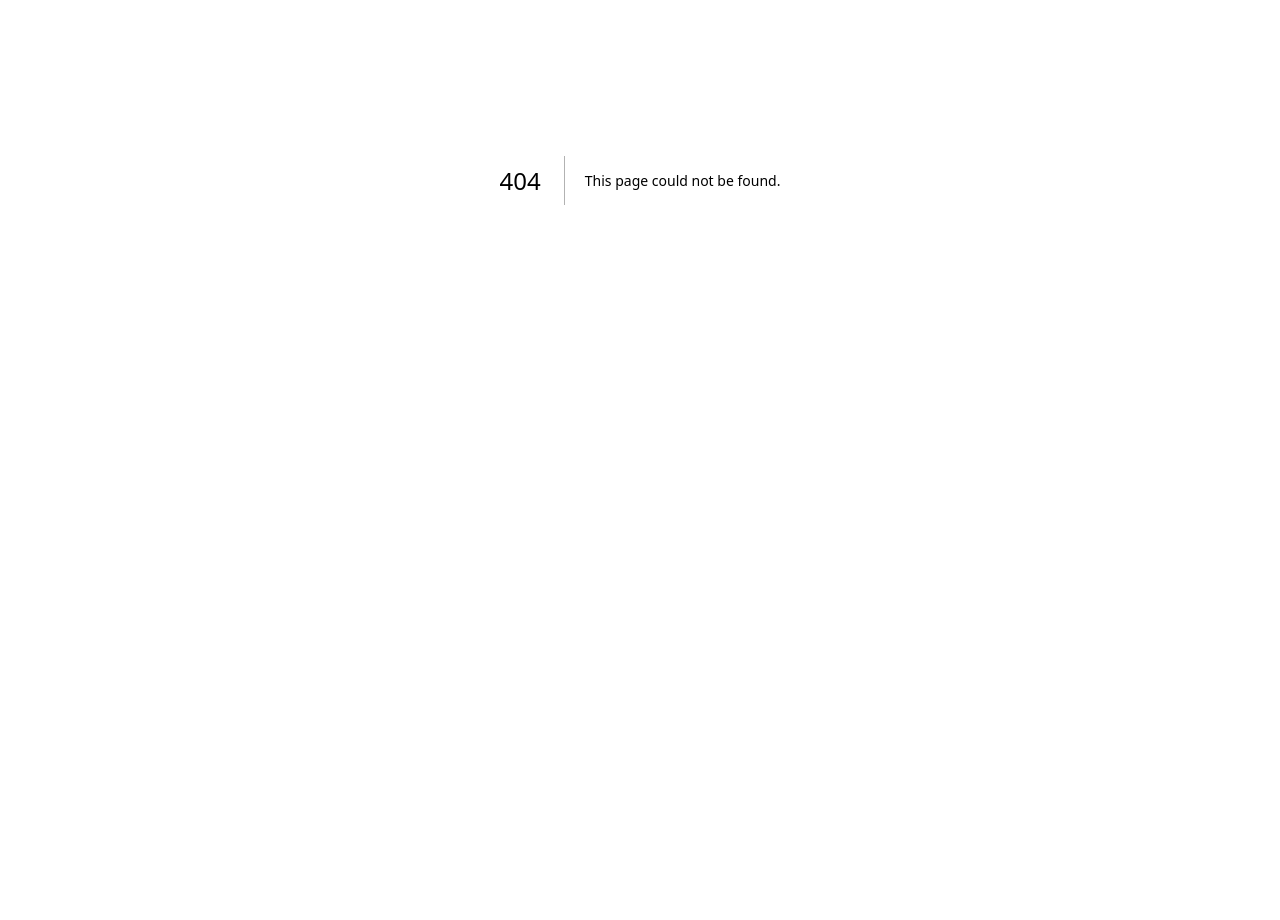
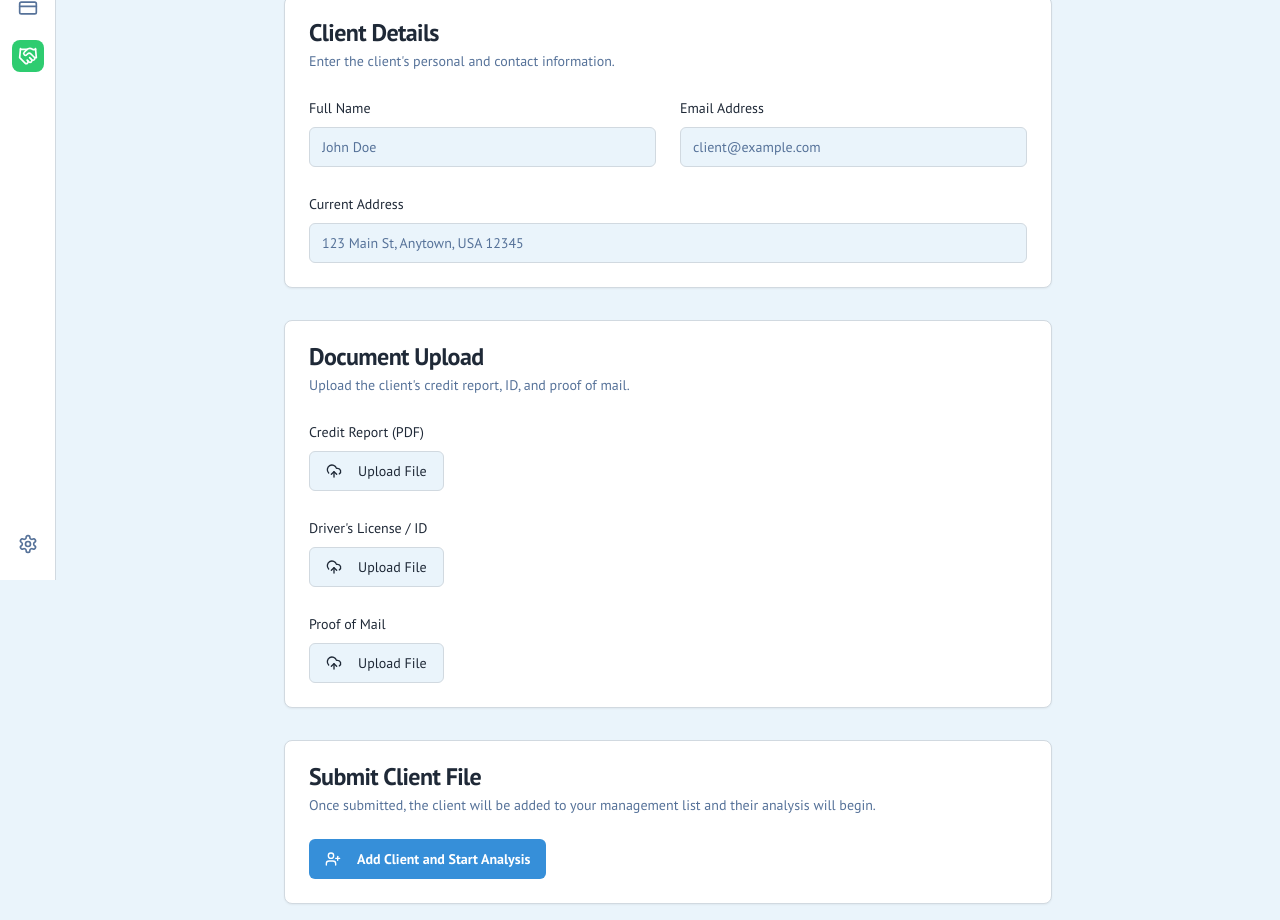
Before and after one commit to unlockscoreai/clarityai, a Next.js app: page /affiliate/add-client in a window 1280 px wide. Before the commit this address had no page. Shown: the part 220-1140 px from the top of the page. Before the commit the page ends 800 px from the top, so only its background shows below. Built offline with nearby package versions, Linux system fonts and the light colour scheme.

Commit message:
the disputes should be automatically dispute from report that was upload

```diff
--- /dev/null
+++ b/src/app/affiliate/add-client/page.tsx
@@ -0,0 +1,158 @@
+
+"use client";
+
+import { useState } from "react";
+import { AppLayout } from "@/components/app-layout";
+import { Button } from "@/components/ui/button";
+import {
+  Card,
+  CardContent,
+  CardDescription,
+  CardFooter,
+  CardHeader,
+  CardTitle,
+} from "@/components/ui/card";
+import { Input } from "@/components/ui/input";
+import { Label } from "@/components/ui/label";
+import { useToast } from "@/hooks/use-toast";
+import { UploadCloud, FileCheck, UserPlus, ArrowLeft } from "lucide-react";
+import { useRouter } from "next/navigation";
+import Link from "next/link";
+
+export default function AffiliateAddClientPage() {
+  const [idFile, setIdFile] = useState<File | null>(null);
+  const [mailFile, setMailFile] = useState<File | null>(null);
+  const [reportFile, setReportFile] = useState<File | null>(null);
+  const { toast } = useToast();
+  const router = useRouter();
+
+
+  const handleFileUpload = (setter: React.Dispatch<React.SetStateAction<File | null>>) => (e: React.ChangeEvent<HTMLInputElement>) => {
+    if (e.target.files) {
+      setter(e.target.files[0]);
+    }
+  };
+
+  const handleSubmit = (e: React.FormEvent<HTMLFormElement>) => {
+    e.preventDefault();
+    // Handle form submission logic here
+    // In a real app, you would make an API call to your backend to handle the files and data.
+    // This would create a new client record associated with the affiliate.
+    console.log("Client intake form submitted");
+
+    // On success, show a toast and redirect back to the affiliate dashboard
+    toast({
+        title: "Client Added Successfully",
+        description: "The new client has been added to your management list.",
+    });
+    router.push('/affiliate');
+  };
+
+  const FileUploadInput = ({ id, label, file, onChange }: { id: string, label: string, file: File | null, onChange: (e: React.ChangeEvent<HTMLInputElement>) => void }) => (
+    <div className="space-y-2">
+        <Label htmlFor={id}>{label}</Label>
+        <div className="flex items-center gap-4">
+            <Button asChild variant="outline">
+            <label htmlFor={id} className="cursor-pointer">
+                <UploadCloud className="mr-2" />
+                Upload File
+            </label>
+            </Button>
+            <Input
+            id={id}
+            type="file"
+            className="hidden"
+            onChange={onChange}
+            accept="image/*,.pdf"
+            />
+            {file && (
+            <div className="flex items-center gap-2 text-sm text-muted-foreground">
+                <FileCheck className="h-5 w-5 text-green-600" />
+                <span>{file.name}</span>
+            </div>
+            )}
+        </div>
+    </div>
+  )
+
+  return (
+    <AppLayout>
+      <div className="space-y-8 max-w-3xl mx-auto">
+        <div>
+            <Button asChild variant="outline" size="sm" className="mb-4">
+                <Link href="/affiliate">
+                    <ArrowLeft className="mr-2"/>
+                    Back to Dashboard
+                </Link>
+            </Button>
+          <h1 className="text-3xl font-headline font-bold">Affiliate Client Intake</h1>
+          <p className="text-muted-foreground">
+            Manually enter a new client's information to begin their credit repair journey.
+          </p>
+        </div>
+
+        <form onSubmit={handleSubmit}>
+          <div className="space-y-8">
+            <Card>
+                <CardHeader>
+                <CardTitle>Client Details</CardTitle>
+                <CardDescription>
+                    Enter the client's personal and contact information.
+                </CardDescription>
+                </CardHeader>
+                <CardContent className="space-y-6">
+                <div className="grid md:grid-cols-2 gap-6">
+                    <div className="space-y-2">
+                        <Label htmlFor="fullName">Full Name</Label>
+                        <Input id="fullName" placeholder="John Doe" required />
+                    </div>
+                     <div className="space-y-2">
+                        <Label htmlFor="email">Email Address</Label>
+                        <Input id="email" type="email" placeholder="client@example.com" required />
+                    </div>
+                </div>
+                <div className="space-y-2">
+                    <Label htmlFor="address">Current Address</Label>
+                    <Input
+                    id="address"
+                    placeholder="123 Main St, Anytown, USA 12345"
+                    required
+                    />
+                </div>
+                </CardContent>
+            </Card>
+
+            <Card>
+                <CardHeader>
+                <CardTitle>Document Upload</CardTitle>
+                <CardDescription>
+                    Upload the client's credit report, ID, and proof of mail.
+                </CardDescription>
+                </CardHeader>
+                <CardContent className="grid md:grid-cols-1 gap-6">
+                    <FileUploadInput id="report-upload" label="Credit Report (PDF)" file={reportFile} onChange={handleFileUpload(setReportFile)} />
+                    <FileUploadInput id="id-upload" label="Driver's License / ID" file={idFile} onChange={handleFileUpload(setIdFile)} />
+                    <FileUploadInput id="mail-upload" label="Proof of Mail" file={mailFile} onChange={handleFileUpload(setMailFile)} />
+                </CardContent>
+            </Card>
+
+            <Card>
+                <CardHeader>
+                    <CardTitle>Submit Client File</CardTitle>
+                    <CardDescription>
+                        Once submitted, the client will be added to your management list and their analysis will begin.
+                    </CardDescription>
+                </CardHeader>
+                <CardFooter>
+                    <Button type="submit" className="w-full md:w-auto font-bold">
+                        <UserPlus className="mr-2" />
+                        Add Client and Start Analysis
+                    </Button>
+                </CardFooter>
+            </Card>
+          </div>
+        </form>
+      </div>
+    </AppLayout>
+  );
+}
--- a/src/app/affiliate/page.tsx
+++ b/src/app/affiliate/page.tsx
@@ -4,7 +4,8 @@ import { Button } from "@/components/ui/button";
 import { Card, CardContent, CardDescription, CardHeader, CardTitle } from "@/components/ui/card";
 import { Input } from "@/components/ui/input";
 import { Table, TableBody, TableCell, TableHead, TableHeader, TableRow } from "@/components/ui/table";
-import { Copy } from "lucide-react";
+import { Copy, PlusCircle } from "lucide-react";
+import Link from "next/link";
 
 const referrals = [
     {
@@ -56,6 +57,7 @@ export default function AffiliatePage() {
           </p>
         </div>
 
+        <div className="grid gap-4 md:grid-cols-2">
             <Card>
                 <CardHeader>
                     <CardTitle>Your Referral Link</CardTitle>
@@ -71,6 +73,21 @@ export default function AffiliatePage() {
                     </div>
                 </CardContent>
             </Card>
+            <Card>
+                <CardHeader>
+                    <CardTitle>Onboard a New Client</CardTitle>
+                    <CardDescription>Manually add a client to your dashboard and start their file.</CardDescription>
+                </CardHeader>
+                <CardContent>
+                    <Button asChild>
+                        <Link href="/affiliate/add-client">
+                            <PlusCircle className="mr-2 h-4 w-4" />
+                            Add Client
+                        </Link>
+                    </Button>
+                </CardContent>
+            </Card>
+        </div>
 
         <div className="grid gap-4 md:grid-cols-3">
             <Card>
--- a/src/app/disputes/page.tsx
+++ b/src/app/disputes/page.tsx
@@ -1,31 +1,106 @@
+
+"use client";
+
+import { useState } from "react";
 import { AppLayout } from "@/components/app-layout";
 import { Button } from "@/components/ui/button";
-import { Card, CardContent, CardDescription, CardHeader, CardTitle } from "@/components/ui/card";
-import { PlusCircle } from "lucide-react";
+import {
+  Card,
+  CardContent,
+  CardDescription,
+  CardHeader,
+  CardTitle,
+} from "@/components/ui/card";
+import {
+  Table,
+  TableBody,
+  TableCell,
+  TableHead,
+  TableHeader,
+  TableRow,
+} from "@/components/ui/table";
+import { Badge } from "@/components/ui/badge";
+import { Alert, AlertDescription, AlertTitle } from "@/components/ui/alert";
+import { Lock, ArrowRight } from "lucide-react";
+import Link from "next/link";
+
+const recommendedDisputes = [
+    { item: 'Collection — ABC Collections', type: 'Collection', why: 'No original creditor name; balance mismatch', successChance: '72%' },
+    { item: 'Account — Visa 1234 (charged off)', type: 'Charged-off', why: 'Reporting gaps & last payment date inconsistent', successChance: '48%' },
+    { item: 'Hard Inquiry — BankXYZ (2024-02-14)', type: 'Inquiry', why: 'Older than 12 months, no consumer application on file', successChance: '80%' },
+];
 
 export default function DisputesPage() {
+  const [isUpgraded, setIsUpgraded] = useState(false); // Mock user status
+
   return (
     <AppLayout>
       <div className="space-y-8">
         <div className="flex items-center justify-between">
           <div>
-              <h1 className="text-3xl font-headline font-bold">Dispute Letters</h1>
+            <h1 className="text-3xl font-headline font-bold">
+              Dispute Center
+            </h1>
             <p className="text-muted-foreground">
-                Generate and track your AI-powered dispute letters.
+              Review and generate your AI-powered dispute letters based on your
+              report analysis.
             </p>
           </div>
-            <Button>
-                <PlusCircle className="mr-2 h-4 w-4" />
-                New Dispute
+        </div>
+
+        {!isUpgraded && (
+          <Alert className="border-primary">
+            <Lock className="h-4 w-4" />
+            <AlertTitle>Your potential disputes are ready!</AlertTitle>
+            <AlertDescription className="flex items-center justify-between">
+                <span>
+                    Upgrade your plan to generate and mail your personalized letters.
+                </span>
+                 <Button onClick={() => setIsUpgraded(true)}>
+                    Upgrade to Pro <ArrowRight className="ml-2 h-4 w-4" />
                  </Button>
-        </div>
+            </AlertDescription>
+          </Alert>
+        )}
+
         <Card>
           <CardHeader>
-                <CardTitle>My Disputes</CardTitle>
-                <CardDescription>A list of all generated dispute letters and their status.</CardDescription>
+            <CardTitle>Recommended Disputes</CardTitle>
+            <CardDescription>
+              Based on your analysis, we recommend challenging the following items.
+            </CardDescription>
           </CardHeader>
           <CardContent>
-                <p className="text-muted-foreground text-center py-10">You have not generated any dispute letters yet.</p>
+            <Table>
+                <TableHeader>
+                    <TableRow>
+                        <TableHead>Item to Dispute</TableHead>
+                        <TableHead>Reason</TableHead>
+                        <TableHead>Success Chance</TableHead>
+                        <TableHead className="text-right">Action</TableHead>
+                    </TableRow>
+                </TableHeader>
+                <TableBody>
+                    {recommendedDisputes.map(dispute => (
+                        <TableRow key={dispute.item}>
+                            <TableCell className="font-medium">
+                                {dispute.item}
+                                <br/>
+                                <Badge variant="outline">{dispute.type}</Badge>
+                            </TableCell>
+                            <TableCell className="text-muted-foreground max-w-xs truncate">{dispute.why}</TableCell>
+                            <TableCell>
+                                <Badge className="bg-accent text-accent-foreground hover:bg-accent/80">{dispute.successChance}</Badge>
+                            </TableCell>
+                            <TableCell className="text-right">
+                                <Button disabled={!isUpgraded}>
+                                    {isUpgraded ? "Generate Letter" : <Lock className="h-4 w-4" />}
+                                </Button>
+                            </TableCell>
+                        </TableRow>
+                    ))}
+                </TableBody>
+            </Table>
           </CardContent>
         </Card>
       </div>
```
Lines whose indentation alone changed are shown as unchanged.
